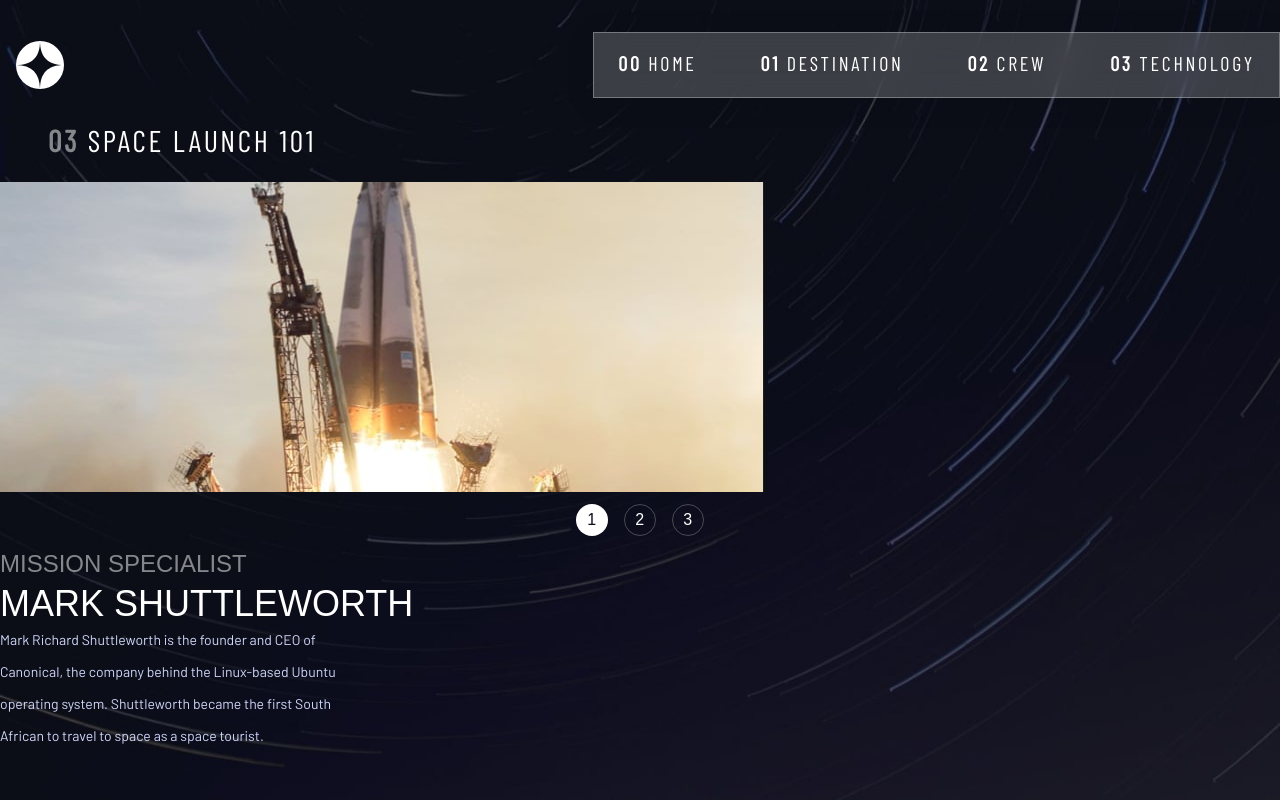
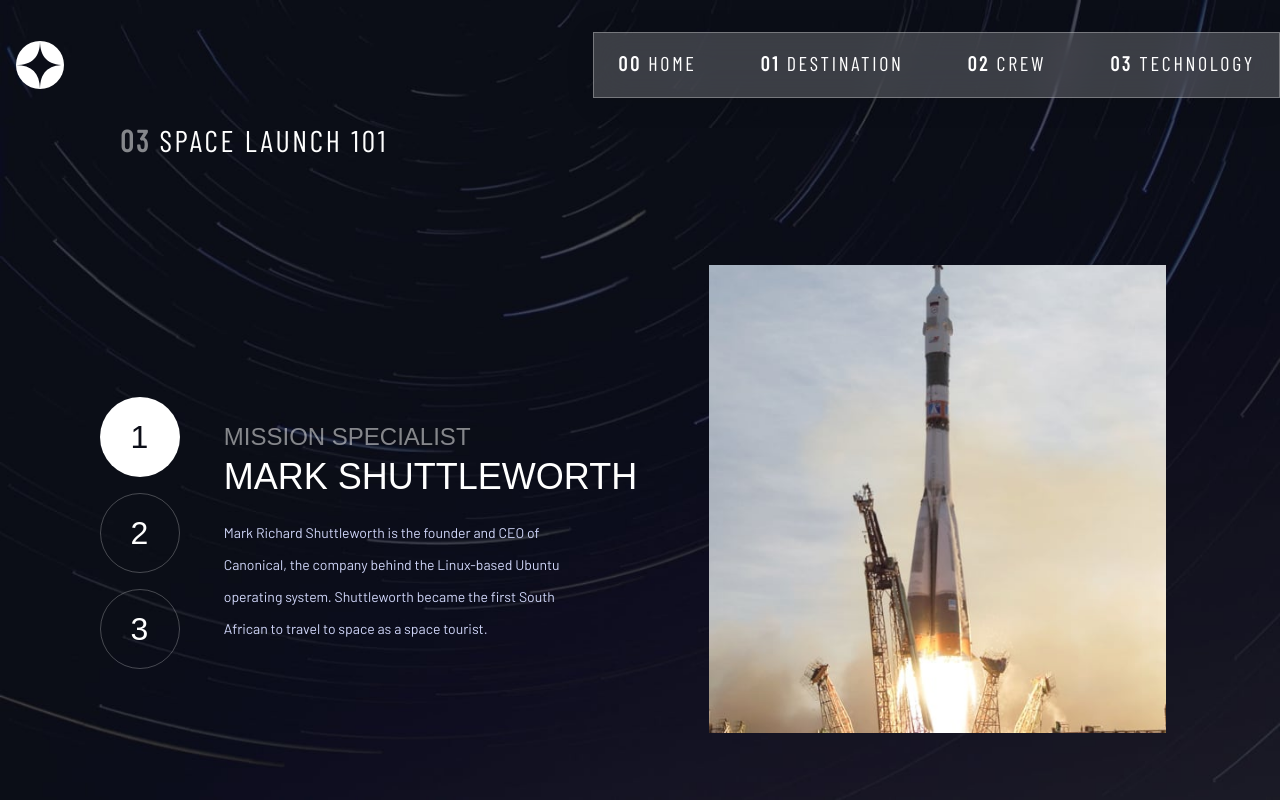
Before and after one commit to gideon-del/space-tourism, a Next.js app: page /technology in a window 1280 px wide. Built offline with nearby package versions, Linux system fonts and the light colour scheme; a web font is replaced by a local one.

Commit message:
Still working on the technology and crew page

```diff
--- a/src/pages/technology.js
+++ b/src/pages/technology.js
@@ -3,6 +3,9 @@ import bgMobile from '../assets/technology/background-technology-mobile.jpg'
 import bgDesk from '../assets/technology/background-technology-desktop.jpg'
 import bgTablet from '../assets/technology/background-technology-tablet.jpg'
 import img from '../assets/technology/image-launch-vehicle-landscape.jpg'
+import imgPort from '../assets/technology/image-launch-vehicle-portrait.jpg'
+
+
 import { Bellefair, Barlow_Condensed, Barlow } from '@next/font/google'
 
 const bellefair = Bellefair({
@@ -29,12 +32,15 @@ const Technology = () => {
        <img src={bgDesk.src} className='w-full h-full object-center' />
 
       </picture>
-    <section className='technology'>
+    <section className='technology flex-1 w-screen'>
     <h1 className={`${barlow.variable} text-base tracking-md font-barlow font-normal technology-title text-white uppercase lg:text-3xl mb-6 md:text-start text-center `}><span className='font-bold text-[rgba(255,255,255,0.5)] lg:ml-12 '>03</span> SPACE LAUNCH 101</h1>
     <div className='technology-img'>
-  <img src={img.src} />
+        <picture>
+   <source srcSet={imgPort.src} media="(min-width: 1024px)" />
+  <img src={img.src} className='lg:max-w-[80%]' />
+        </picture>
     </div>
-    <div className='technology-content'>
+    <div className='technology-content lg:flex lg:flex-col lg:justify-center lg:gap-5'>
 
 
 <h2 className={`${bellefair.variable} font-belleFair text-[rgba(255,255,255,.5)] flex flex-col gap-1 uppercase font-normal text-base justify-center items-center md:text-2xl lg:justify-start lg:items-start`}> Mission Specialist
--- a/src/styles/globals.css
+++ b/src/styles/globals.css
@@ -188,11 +188,20 @@ a {
   }
   .technology {
     @apply grid;
+    grid-gap: var(--gap, 1rem);
     grid-template-areas:
       "title"
       "image"
       "number-tab"
       "content";
+  }
+  @media (min-width: 1024px) {
+    .technology {
+      @apply grid;
+      grid-template-areas:
+        ". title title ."
+        ". number-tab content image";
+    }
   }
   .technology-title {
     grid-area: title;
@@ -201,14 +210,14 @@ a {
     grid-area: image;
   }
   .technology-tab {
-    @apply flex items-center justify-center gap-4 my-3;
+    @apply flex items-center justify-center gap-4 my-3 lg:flex-col;
     grid-area: number-tab;
   }
   .technology-content {
     grid-area: content;
   }
   .technology-tab > * {
-    @apply w-8  tracking-wide text-center grid place-items-center  text-white rounded-full border border-[rgba(255,255,255,0.25)] text-base leading-5;
+    @apply w-8 lg:w-20 lg:text-[32px]  tracking-wide text-center grid place-items-center  text-white rounded-full border border-[rgba(255,255,255,0.25)] text-base leading-5;
     aspect-ratio: 1;
   }
   .technology-tab > .active {
```
